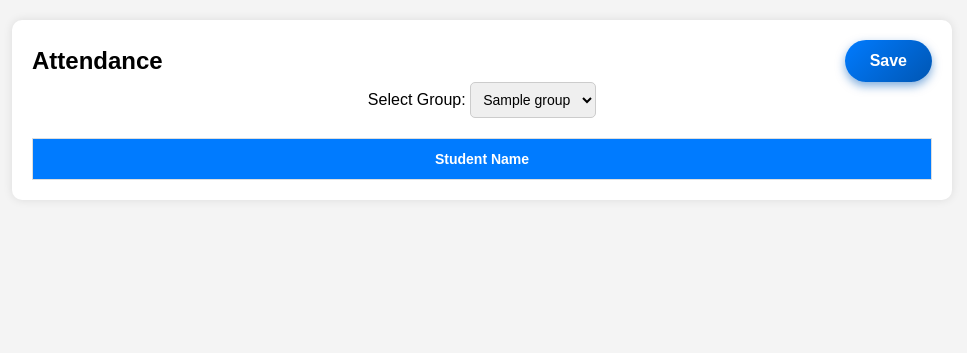
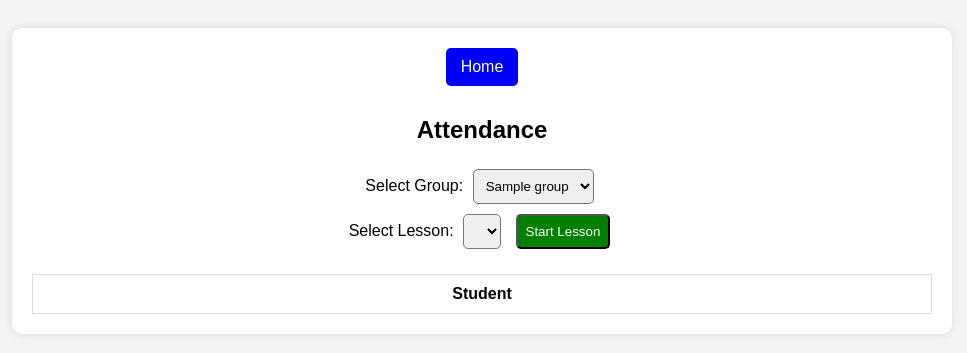
Before and after one commit to SanjarIsmailov/academy-najottalim, a Django app: page /academy/ in a window 1280 px wide. Shown: the top 353 px of the page, without its empty margins (158-1125 px from the left). Run offline with Django 5.2, Linux system fonts and the light colour scheme; tables that the repository leaves empty hold one stand-in row (values such as "Sample post"); lists and menus that the app fills with data are empty.

Commit message:
finished login and attendance managing

```diff
--- a/academy/models.py
+++ b/academy/models.py
@@ -18,9 +18,10 @@ class Lesson(models.Model):
     group = models.ForeignKey(Group, on_delete=models.CASCADE, related_name="lessons")
     date = models.DateField()
     number = models.IntegerField()  # Lesson number (1-12)
+    closed = models.BooleanField(default=False)  # Lock attendance when closed
 
     def __str__(self):
-        return self.group.name + " | lesson " + str(self.number)
+        return f"{self.group.name} | Lesson {self.number}"
 
 class Attendance(models.Model):
     student = models.ForeignKey(Student, on_delete=models.CASCADE, related_name="attendances")
--- a/academy/urls.py
+++ b/academy/urls.py
@@ -1,9 +1,11 @@
 from django.urls import path
-from .views import attendance_page, update_attendance
+from .views import attendance_page, update_attendance, start_lesson, close_lesson
 
-app_name = 'academy'
+app_name = "academy"
 
 urlpatterns = [
     path('', attendance_page, name='attendance_page'),
-    path("update_attendance/", update_attendance, name="update_attendance")
+    path('update_attendance/', update_attendance, name='update_attendance'),
+    path('start_lesson/', start_lesson, name='start_lesson'),
+    path('close_lesson/', close_lesson, name='close_lesson'),
 ]
--- a/academy/views.py
+++ b/academy/views.py
@@ -2,76 +2,47 @@ from django.shortcuts import render, get_object_or_404
 from django.http import JsonResponse
 from django.views.decorators.csrf import csrf_exempt
 import json
-from .models import Student, Lesson, Attendance, Group
+from .models import Group, Student, Lesson, Attendance
 
 def attendance_page(request):
     selected_group_id = request.GET.get("group_id")
-
     groups = Group.objects.all()
 
     if not selected_group_id:
-        return render(request, "attendance.html", {
-            "students": [],
-            "lessons": [],
-            "attendance_data": {},
-            "selected_group_id": None,
-            "groups": groups,
-        })
+        return render(request, "attendance.html", {"students": [], "lessons": [], "attendance_data": {}, "selected_group_id": None, "groups": groups})
 
     students = Student.objects.filter(group_id=selected_group_id)
     lessons = Lesson.objects.filter(group_id=selected_group_id)
 
-    # Build attendance dictionary
-    attendance_data = {
-        student.id: {lesson.id: False for lesson in lessons} for student in students
-    }
+    attendance_data = {student.id: {lesson.id: False for lesson in lessons} for student in students}
 
     for attendance in Attendance.objects.filter(student__group_id=selected_group_id):
         attendance_data[attendance.student.id][attendance.lesson.id] = attendance.status
 
-    return render(request, "attendance.html", {
-        "students": students,
-        "lessons": lessons,
-        "attendance_data": attendance_data,
-        "selected_group_id": int(selected_group_id),
-        "groups": groups,
-    })
-
-
-from django.shortcuts import get_object_or_404
-from django.http import JsonResponse
-from django.views.decorators.csrf import csrf_exempt
-import json
-from .models import Student, Lesson, Attendance
-
-from django.shortcuts import get_object_or_404
-from django.http import JsonResponse
-from django.views.decorators.csrf import csrf_exempt
-import json
-from .models import Student, Lesson, Attendance
+    return render(request, "attendance.html", {"students": students, "lessons": lessons, "attendance_data": attendance_data, "selected_group_id": int(selected_group_id), "groups": groups})
 
 @csrf_exempt
 def update_attendance(request):
-    if request.method == "POST":
-        try:
-            data = json.loads(request.body)
+    data = json.loads(request.body)
+    for key, status in data.items():
+        student_id, lesson_id = map(int, key.split("-"))
+        student = get_object_or_404(Student, id=student_id)
+        lesson = get_object_or_404(Lesson, id=lesson_id)
+        attendance, _ = Attendance.objects.get_or_create(student=student, lesson=lesson)
+        attendance.status = status
+        attendance.save()
+    return JsonResponse({"success": True})
 
-            if not data:
-                return JsonResponse({"success": False, "error": "Empty data received"}, status=400)
+@csrf_exempt
+def start_lesson(request):
+    lesson = get_object_or_404(Lesson, id=json.loads(request.body)["lesson_id"])
+    lesson.closed = False
+    lesson.save()
+    return JsonResponse({"success": True})
 
-            for key, status in data.items():
-                student_id, lesson_id = map(int, key.split("-"))
-                student = get_object_or_404(Student, id=student_id)
-                lesson = get_object_or_404(Lesson, id=lesson_id)
-
-                attendance, created = Attendance.objects.get_or_create(student=student, lesson=lesson)
-                attendance.status = status
-                attendance.save()
-
-            return JsonResponse({"success": True})
-        except json.JSONDecodeError:
-            return JsonResponse({"success": False, "error": "Invalid JSON format"}, status=400)
-        except Exception as e:
-            return JsonResponse({"success": False, "error": str(e)}, status=500)
-
-    return JsonResponse({"success": False, "error": "Invalid request method"}, status=405)
+@csrf_exempt
+def close_lesson(request):
+    lesson = get_object_or_404(Lesson, id=json.loads(request.body)["lesson_id"])
+    lesson.closed = True
+    lesson.save()
+    return JsonResponse({"success": True})
--- a/templates/attendance.html
+++ b/templates/attendance.html
@@ -9,19 +9,9 @@
         body {
             font-family: Arial, sans-serif;
             background-color: #f4f4f4;
-            margin: 0;
+            text-align: center;
             padding: 20px;
-            text-align: center;
         }
-
-        h2 {
-            display: flex;
-            justify-content: space-between;
-            align-items: center;
-            max-width: 900px;
-            margin: auto;
-        }
-
         .container {
             max-width: 900px;
             margin: auto;
@@ -29,134 +19,46 @@
             padding: 20px;
             border-radius: 10px;
             box-shadow: 0 0 10px rgba(0, 0, 0, 0.1);
-            overflow-x: auto;
         }
-
-        select {
+        select, button {
             padding: 8px;
-            border: 1px solid #ccc;
+            margin: 5px;
             border-radius: 5px;
-            font-size: 14px;
+            cursor: pointer;
         }
-
-        /* Table Styling */
         table {
             width: 100%;
             border-collapse: collapse;
             margin-top: 20px;
-            overflow-x: auto;
         }
-
         th, td {
-            padding: 12px;
+            padding: 10px;
             border: 1px solid #ddd;
             text-align: center;
-            white-space: nowrap; /* Prevents wrapping */
         }
-
-        th {
-            background-color: #007BFF;
+        .present { background: lightgreen; }
+        .absent { background: lightcoral; }
+        #startLessonBtn { background: green; color: white; }
+        #closeLessonBtn { background: red; color: white; display: none; }
+        .home-btn {
+            background: blue;
             color: white;
-            font-size: 14px;
-        }
-
-        td {
-            font-size: 14px;
-        }
-
-        /* Student name column - slightly wider */
-        td:first-child {
-            min-width: 150px;
-            text-align: left;
-            padding-left: 15px;
-        }
-
-        /* Attendance buttons */
-        .present, .absent {
-            padding: 8px 12px;
+            padding: 10px 15px;
             border-radius: 5px;
-            cursor: pointer;
-            border: none;
-            font-size: 16px;
-            width: 50px;
-            height: 40px;
-            display: flex;
-            align-items: center;
-            justify-content: center;
-            transition: all 0.2s ease-in-out;
-        }
-
-        /* Colors for buttons */
-        .present {
-            background-color: green;
-            color: white;
-        }
-
-        .absent {
-            background-color: red;
-            color: white;
-        }
-
-        /* Hover effects */
-        .present:hover, .absent:hover {
-            opacity: 0.8;
-        }
-
-        /* Update button */
-        .update-btn {
-            background: linear-gradient(135deg, #007BFF, #0056b3);
-            color: white;
-            padding: 12px 25px;
-            font-weight: bold;
-            border: none;
-            border-radius: 50px;
-            cursor: pointer;
-            transition: all 0.3s ease-in-out;
-            box-shadow: 0 4px 10px rgba(0, 91, 187, 0.5);
-            font-size: 16px;
-        }
-
-        .update-btn:hover {
-            background: linear-gradient(135deg, #0056b3, #003d80);
-            box-shadow: 0 6px 12px rgba(0, 91, 187, 0.7);
-        }
-
-        .update-btn:active {
-            transform: translateY(3px);
-            box-shadow: 0 2px 6px rgba(0, 91, 187, 0.9);
-        }
-
-        /* Responsive Design */
-        @media screen and (max-width: 768px) {
-            h2 {
-                font-size: 18px;
-            }
-
-            table {
-                font-size: 12px;
-            }
-
-            td:first-child {
-                min-width: 120px;
-            }
-
-            .present, .absent {
-                width: 40px;
-                height: 35px;
-                font-size: 14px;
-            }
+            text-decoration: none;
+            display: inline-block;
+            margin-bottom: 10px;
         }
     </style>
 </head>
 <body>
     <div class="container">
-        <h2>Attendance
-            <button class="update-btn" onclick="saveAttendance()">Save</button>
-        </h2>
+        <a href="{% url 'home' %}" class="home-btn">Home</a>
+        <h2>Attendance</h2>
 
         <form method="GET">
-            <label for="group">Select Group:</label>
-            <select name="group_id" id="group" onchange="this.form.submit()">
+            <label>Select Group:</label>
+            <select name="group_id" onchange="this.form.submit()">
                 {% for group in groups %}
                     <option value="{{ group.id }}" {% if group.id == selected_group_id %}selected{% endif %}>
                         {{ group.name }}
@@ -165,11 +67,21 @@
             </select>
         </form>
 
+        <label>Select Lesson:</label>
+        <select id="lessonSelect">
+            {% for lesson in lessons|dictsort:"number" %}
+                <option value="{{ lesson.id }}">Lesson {{ lesson.number }}</option>
+            {% endfor %}
+        </select>
+
+        <button id="startLessonBtn">Start Lesson</button>
+        <button id="closeLessonBtn">Close Lesson</button>
+
         <table>
             <thead>
                 <tr>
-                    <th>Student Name</th>
-                    {% for lesson in lessons %}
+                    <th>Student</th>
+                    {% for lesson in lessons|dictsort:"number" %}
                         <th>Lesson {{ lesson.number }}</th>
                     {% endfor %}
                 </tr>
@@ -178,10 +90,13 @@
                 {% for student in students %}
                     <tr>
                         <td>{{ student.name }}</td>
-                        {% for lesson in lessons %}
+                        {% for lesson in lessons|dictsort:"number" %}
                             <td>
-                                <button type="button" onclick="toggleAttendance(this, {{ student.id }}, {{ lesson.id }})"
-                                    class="{% if attendance_data|get_item:student.id|get_item:lesson.id %}present{% else %}absent{% endif %}">
+                                <button
+                                    class="attendance-btn {% if attendance_data|get_item:student.id|get_item:lesson.id %}present{% else %}absent{% endif %}"
+                                    data-student-id="{{ student.id }}"
+                                    data-lesson-id="{{ lesson.id }}"
+                                    disabled>
                                     {% if attendance_data|get_item:student.id|get_item:lesson.id %}✔{% else %}✖{% endif %}
                                 </button>
                             </td>
@@ -193,43 +108,110 @@
     </div>
 
     <script>
-        let attendanceUpdates = {};
+document.addEventListener("DOMContentLoaded", function () {
+    const lessonSelect = document.getElementById("lessonSelect");
+    const startLessonBtn = document.getElementById("startLessonBtn");
+    const closeLessonBtn = document.getElementById("closeLessonBtn");
+
+    function getCsrfToken() {
+        return document.cookie.split('; ').find(row => row.startsWith('csrftoken='))?.split('=')[1];
+    }
 
     function toggleAttendance(button, studentId, lessonId) {
-            let present = button.classList.contains("present");
+        const isPresent = button.classList.contains("present");
+        const newStatus = !isPresent;
 
-            if (present) {
-                button.classList.remove("present");
-                button.classList.add("absent");
-                button.innerHTML = "✖";
-                attendanceUpdates[`${studentId}-${lessonId}`] = false;
-            } else {
-                button.classList.remove("absent");
-                button.classList.add("present");
-                button.innerHTML = "✔";
-                attendanceUpdates[`${studentId}-${lessonId}`] = true;
-            }
-        }
-
-        function saveAttendance() {
-            fetch(`/academy/update_attendance/`, {
+        fetch("{% url 'academy:update_attendance' %}", {
             method: "POST",
             headers: {
                 "Content-Type": "application/json",
-                    "X-CSRFToken": "{{ csrf_token }}"
+                "X-CSRFToken": getCsrfToken(),
             },
-                body: JSON.stringify(attendanceUpdates)
+            body: JSON.stringify({ [`${studentId}-${lessonId}`]: newStatus }),
         })
         .then(response => response.json())
         .then(data => {
             if (data.success) {
-                    alert("Attendance updated successfully!");
-                    attendanceUpdates = {}; // Clear updates after saving
+                button.classList.toggle("present", newStatus);
+                button.classList.toggle("absent", !newStatus);
+                button.textContent = newStatus ? "✔" : "✖";
             } else {
-                    alert("Failed to update attendance.");
+                alert("Error: " + data.error);
+            }
+        })
+        .catch(error => console.error("Error:", error));
+    }
+
+    function updateAttendanceButtons(lessonId, enabled) {
+        document.querySelectorAll(".attendance-btn").forEach(button => {
+            if (button.getAttribute("data-lesson-id") === lessonId) {
+                button.disabled = !enabled;
+            } else {
+                button.disabled = true;
             }
         });
     }
+
+    startLessonBtn.addEventListener("click", function () {
+        const selectedLessonId = lessonSelect.value;
+
+        fetch("{% url 'academy:start_lesson' %}", {
+            method: "POST",
+            headers: { "Content-Type": "application/json", "X-CSRFToken": getCsrfToken() },
+            body: JSON.stringify({ lesson_id: selectedLessonId }),
+        })
+        .then(response => response.json())
+        .then(data => {
+            if (data.success) {
+                alert(data.message);
+                updateAttendanceButtons(selectedLessonId, true);
+                startLessonBtn.style.display = "none";
+                closeLessonBtn.style.display = "inline-block";
+            } else {
+                alert("Error: " + data.error);
+            }
+        });
+    });
+
+    closeLessonBtn.addEventListener("click", function () {
+        const selectedLessonId = lessonSelect.value;
+
+        fetch("{% url 'academy:close_lesson' %}", {
+            method: "POST",
+            headers: { "Content-Type": "application/json", "X-CSRFToken": getCsrfToken() },
+            body: JSON.stringify({ lesson_id: selectedLessonId }),
+        })
+        .then(response => response.json())
+        .then(data => {
+            if (data.success) {
+                alert(data.message);
+                updateAttendanceButtons(selectedLessonId, false);
+                closeLessonBtn.style.display = "none";
+                startLessonBtn.style.display = "inline-block";
+            } else {
+                alert("Error: " + data.error);
+            }
+        });
+    });
+
+    lessonSelect.addEventListener("change", function () {
+        updateAttendanceButtons(lessonSelect.value, false);
+    });
+
+    document.querySelectorAll(".attendance-btn").forEach(button => {
+        button.addEventListener("click", function () {
+            const studentId = this.getAttribute("data-student-id");
+            const lessonId = this.getAttribute("data-lesson-id");
+
+            if (lessonId === lessonSelect.value) {
+                toggleAttendance(this, studentId, lessonId);
+            }
+        });
+    });
+
+    updateAttendanceButtons(lessonSelect.value, false);
+});
 </script>
+
 </body>
 </html>
```
Also changed, not shown: templates/home.html (+77 -13 lines), templates/login.html (+84 -3 lines). Lines whose indentation alone changed are shown as unchanged.
